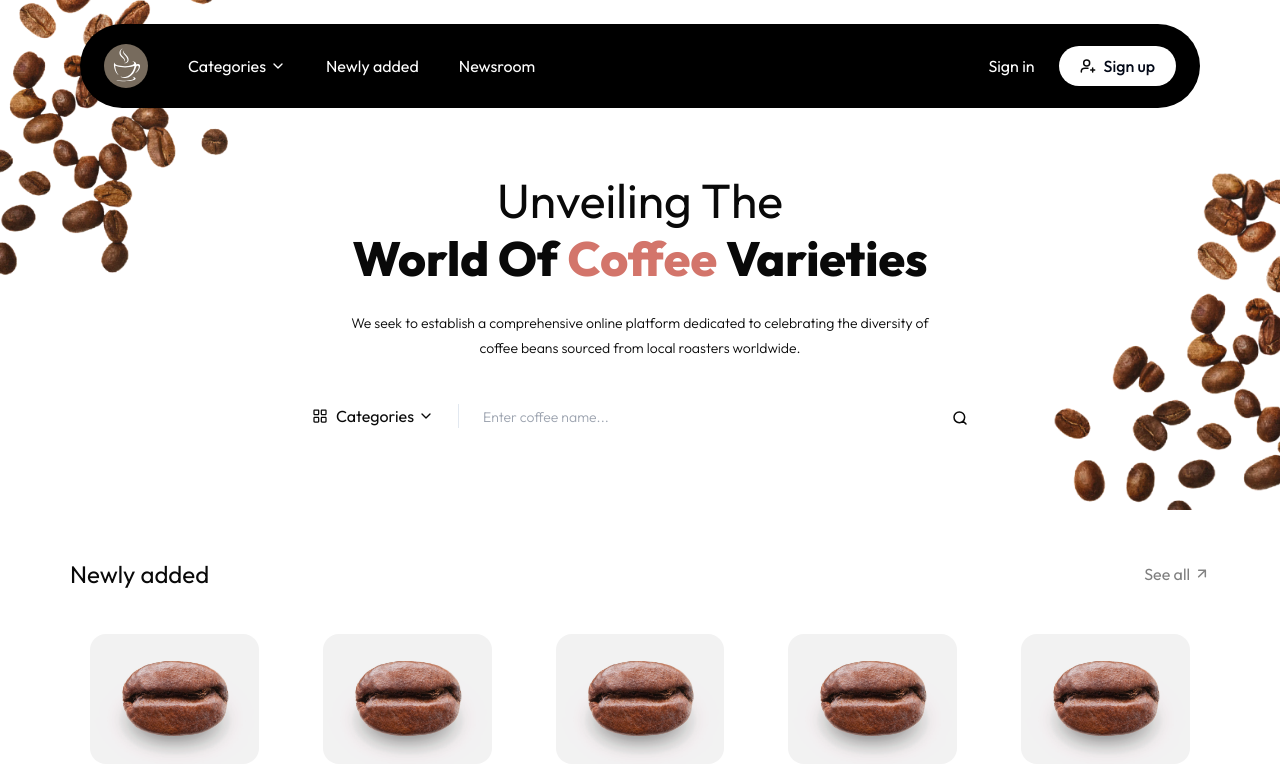
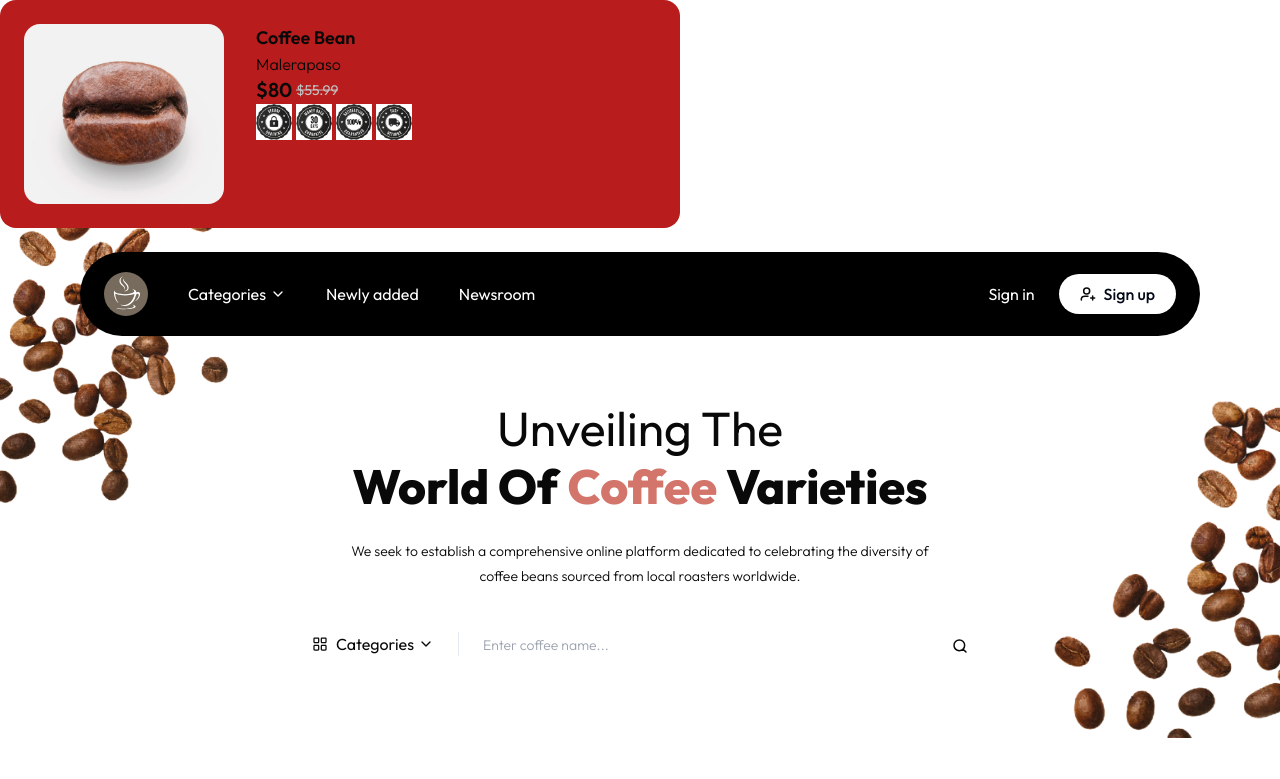
Before and after one commit to neharadialcode/shadcn-practice, a Next.js app: page / in a window 1280 px wide. Shown: the top 779 px of the page. Built offline with nearby package versions, Linux system fonts and the light colour scheme.

Commit message:
new file create category product and all select file some changes are export use

```diff
--- a/src/components/AllSelect.jsx
+++ b/src/components/AllSelect.jsx
@@ -10,7 +10,7 @@ import {
 } from "@/components/ui/select"
 import { CategoryIcon } from './Icons'
 
-const AllSelect = (props) => {
+export const HeaderSelect = (props) => {
     return (
         <>
             <Select className="p-0 border-none focus:border-none ">
@@ -34,5 +34,3 @@ const AllSelect = (props) => {
         </>
     )
 }
-
-export default AllSelect
--- /dev/null
+++ b/src/components/CategoryProduct.jsx
@@ -0,0 +1,53 @@
+import * as React from "react"
+
+import { Button } from "@/components/ui/button"
+import {
+    Card,
+    CardContent,
+    CardDescription,
+    CardFooter,
+    CardHeader,
+    CardTitle,
+} from "@/components/ui/card"
+import { Input } from "@/components/ui/input"
+import { Label } from "@/components/ui/label"
+import {
+    Select,
+    SelectContent,
+    SelectItem,
+    SelectTrigger,
+    SelectValue,
+} from "@/components/ui/select"
+import Image from "next/image"
+
+const CategoryProduct = () => {
+    return (
+        <Card className="max-w-[680px] w-full bg-red-700 flex gap-8">
+            <CardHeader>
+                <Image width={200} height={180} className="h-[180px] rounded-2xl" src="/assets/images/png/new_slider_bean.png" alt="coffee image" />
+            </CardHeader>
+            <div className="">
+                <CardContent className="pt-0">
+                    <p className="text-lg text-[#090909] font-semibold">Coffee Bean</p>
+                    <p className="text-base text-[#090909] font-light">Malerapaso</p>
+                    <p className="flex items-center text-[#090909] font-semibold text-xl">
+                        $80
+                        <span className="text-sm font-normal ms-1 text-[#c1c1c1] relative before:absolute before:w-full before:h-[1px] before:bg-[#c1c1c1] before:start-0 before:top-1/2 before:-translate-y-1/2"> $55.99</span>
+                    </p>
+                    <div className="flex gap-1 pb-4">
+                        <Image width={36} height={36} src="/assets/images/png/secure_badge.png" alt="image slider" />
+                        <Image width={36} height={36} src="/assets/images/png/money_back_badge.png" alt="image slider" />
+                        <Image width={36} height={36} src="/assets/images/png/satisfaction_badge.png" alt="image slider" />
+                        <Image width={36} height={36} src="/assets/images/png/easy_returns_badge.png" alt="image slider" />
+                    </div>
+                </CardContent>
+                <CardFooter className="flex justify-between">
+
+                </CardFooter>
+            </div>
+        </Card>
+    )
+}
+
+
+export default CategoryProduct
--- a/src/components/Header.jsx
+++ b/src/components/Header.jsx
@@ -5,8 +5,8 @@ import { MainLogo } from './Icons'
 import Link from 'next/link'
 import MobileHeader from './MobileHeader'
 import Hero from './Hero'
-import AllSelect from './AllSelect'
 import Signup from './Signup'
+import { HeaderSelect } from './AllSelect'
 const Header = () => {
     return (
         <>
@@ -19,7 +19,7 @@ const Header = () => {
                             <Link href="/" className='text-base text-white hover:opacity-80 duration-300'>
                                 <MainLogo />
                             </Link>
-                            <AllSelect />
+                            <HeaderSelect />
                             <div className="hidden sm:flex gap-5 md:gap-10">
                                 <Link href="/" className='text-base text-white hover:opacity-80 duration-300'>Newly added</Link>
                                 <Link href="/" className='text-base text-white hover:opacity-80 duration-300'>Newsroom</Link>
--- a/src/components/Helper.jsx
+++ b/src/components/Helper.jsx
@@ -263,3 +263,15 @@ export const newSliderCard = [
     badgeFourth: <RedeBadge name={"caramel"} />,
   },
 ];
+export const beanProductList = [
+  {
+    image: "/assets/images/png/new_slider_bean.png",
+    title: "Coffee Bean",
+    description: "Malerapaso",
+    badgeFirst: <ChocolateBadge name={"Chocolate"} />,
+    badgeSecond: <GreenBadge name={"Bean"} />,
+    badgeThird: <OrangeBadge name={"Honey"} />,
+    badgeFourth: <RedeBadge name={"caramel"} />,
+  },
+
+];
--- a/src/components/Hero.jsx
+++ b/src/components/Hero.jsx
@@ -1,6 +1,6 @@
 import React from 'react'
-import AllSelect from './AllSelect'
 import { BlackSearch, CategoryIcon, } from './Icons'
+import { HeaderSelect } from './AllSelect'
 
 const Hero = () => {
     return (
@@ -19,7 +19,7 @@ const Hero = () => {
                 <div className='sm:mt-6 max-w-[580px] lg:max-w-[720px] mx-auto px-4 sm:px-6 md:px-8 py-[18px]'>
                     <div className="flex flex-col sm:flex-row items-center justify-center ">
                         <div className="sm:border-e sm:pe-4 order-2 sm:order-1 pt-4 sm:pt-0">
-                            <AllSelect className={"text-[#090909] !flex me-2"} />
+                            <HeaderSelect className={"text-[#090909] !flex me-2"} />
                         </div>
                         <div className="relative max-w-[380px] xl:max-w-[600px] w-full order-1 sm:ms-6">
                             <div className="absolute end-0 top-1.5 z-0 cursor-pointer">
--- a/src/pages/index.js
+++ b/src/pages/index.js
@@ -9,12 +9,14 @@ import Blog from "@/components/Blog";
 import Header from "@/components/Header";
 import CoffeeBean from "@/components/CoffeeBean";
 import NewCoffeeBeanSlider from "@/components/NewCoffeeBeanSlider";
+import CategoryProduct from "@/components/CategoryProduct";
 
 const inter = Inter({ subsets: ["latin"] });
 
 export default function Home() {
   return (
     <>
+      <CategoryProduct />
       <Header />
       <NewCoffeeBeanSlider />
       <Blog />
```
